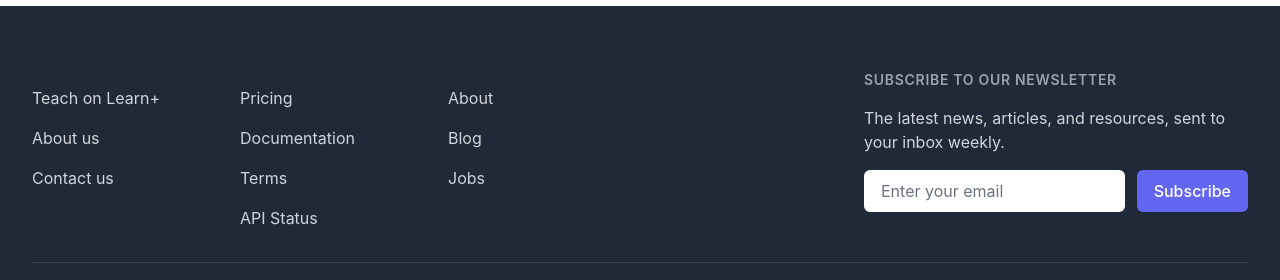
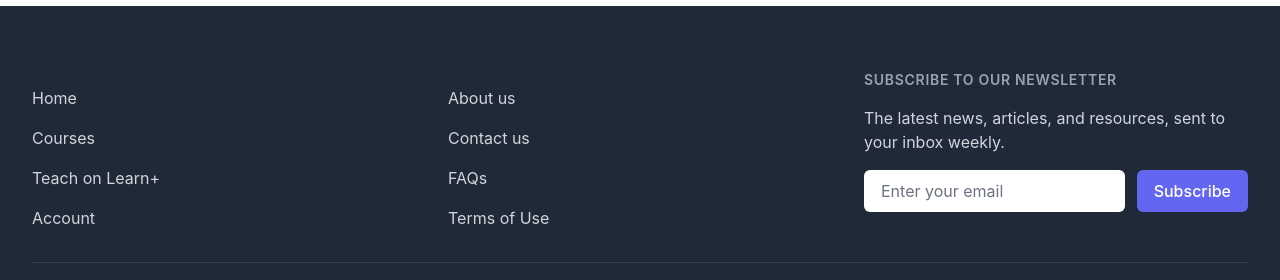
Before and after one commit to developer-sidani/E-Learning-System-Frontend, a Next.js app: page / in a window 1280 px wide. Shown: the part 4286-4566 px from the top of the page. Built offline with nearby package versions, Linux system fonts and the light colour scheme.

Commit message:
finalizing the footer component

```diff
--- a/src/components/footer/footer.jsx
+++ b/src/components/footer/footer.jsx
@@ -2,26 +2,17 @@ import React from 'react'
 
 const navigation = {
   solutions: [
-    { name: 'Teach on Learn+', href: 'teach-with-us.jsx' },
-    { name: 'About us', href: '#' },
-    { name: 'Contact us', href: 'contact-us.jsx' },
+    { name: 'Home', href: '/' },
+    { name: 'Courses', href: '/courses' },
+    { name: 'Teach on Learn+', href: '/teach-with-us' },
+    { name: 'Account', href: '/account' },
   ],
   support: [
-    { name: 'Pricing', href: '#' },
-    { name: 'Documentation', href: '#' },
-    { name: 'Terms', href: '#' },
-    { name: 'API Status', href: '#' },
+    { name: 'About us', href: '/about-us' },
+    { name: 'Contact us', href: '/contact-us' },
+    { name: 'FAQs', href: '/faqs' },
+    { name: 'Terms of Use', href: '/terms-of-use' },
   ],
-  company: [
-    { name: 'About', href: '#' },
-    { name: 'Blog', href: '#' },
-    { name: 'Jobs', href: '#' },
-  ],
-  // legal: [
-  //   { name: 'Claim', href: '#' },
-  //   { name: 'Privacy', href: '#' },
-  //   { name: 'Terms', href: '#' },
-  // ],
   social: [
     {
       name: 'Facebook',
@@ -110,8 +101,10 @@ const Footer = () => (
                     ))}
                   </ul>
                 </div>
-                    <div className="mt-12 md:mt-0">
-                      {/* <h3 className="text-sm font-semibold text-gray-400 tracking-wider uppercase">Support</h3> */}
+                <div className="mt-12 md:mt-0" />
+              </div>
+              <div className="md:grid md:grid-cols-2 md:gap-8">
+                <div>
                   <ul role="list" className="mt-4 space-y-4">
                     {navigation.support.map((item) => (
                       <li key={item.name}>
@@ -122,32 +115,7 @@ const Footer = () => (
                     ))}
                   </ul>
                 </div>
-                  </div>
-                  <div className="md:grid md:grid-cols-2 md:gap-8">
-                    <div>
-                      {/* <h3 className="text-sm font-semibold text-gray-400 tracking-wider uppercase">Company</h3> */}
-                      <ul role="list" className="mt-4 space-y-4">
-                        {navigation.company.map((item) => (
-                          <li key={item.name}>
-                            <a href={item.href} className="text-base text-gray-300 hover:text-white">
-                              {item.name}
-                            </a>
-                          </li>
-                        ))}
-                      </ul>
-                    </div>
-                    <div className="mt-12 md:mt-0">
-                      {/* <h3 className="text-sm font-semibold text-gray-400 tracking-wider uppercase">Legal</h3> */}
-                      {/* <ul role="list" className="mt-4 space-y-4">
-                        {navigation.legal.map((item) => (
-                          <li key={item.name}>
-                            <a href={item.href} className="text-base text-gray-300 hover:text-white">
-                              {item.name}
-                            </a>
-                          </li>
-                        ))}
-                      </ul> */}
-                    </div>
+                <div className="mt-12 md:mt-0" />
               </div>
             </div>
             <div className="mt-8 xl:mt-0">
```
Lines whose indentation alone changed are shown as unchanged.
